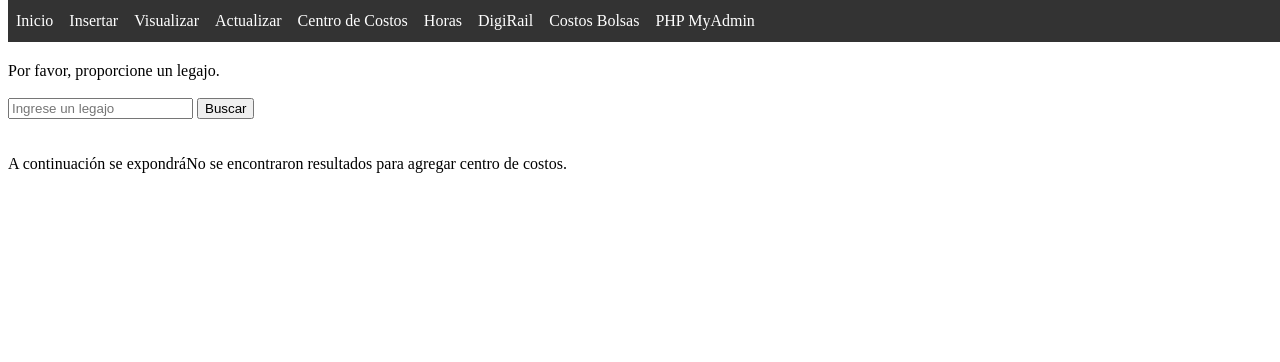
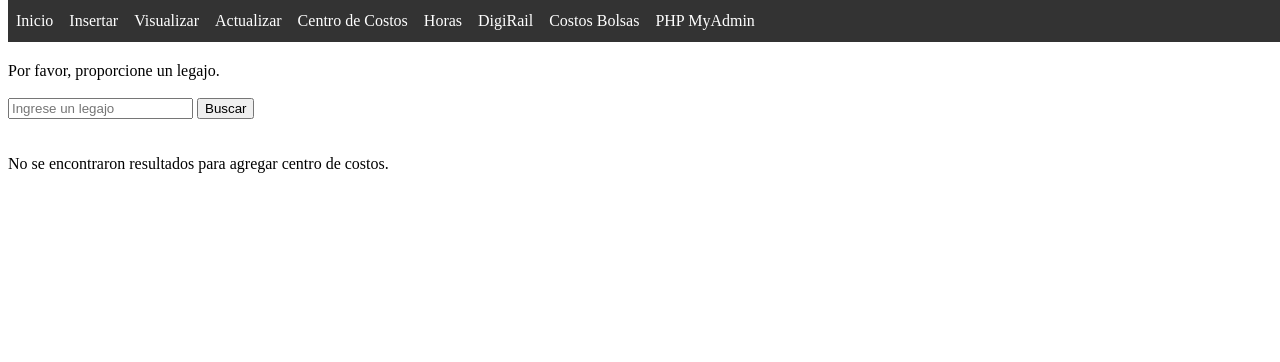
Before and after one commit to AgustinMadygraf/Horas, a PHP site: page /insertar_centro.php in a window 1280 px wide. Shown: the top 362 px of the page. Run offline with PHP 8.4, Linux system fonts and the light colour scheme; data comes from the database, SQL or seed files in the repository; data that the repository does not hold is empty.

Commit message:
The commit removes the text "A continuación se expondrá" from the PHP code. (generated by blackbox.ai )

```diff
--- a/includes/legajo.php
+++ b/includes/legajo.php
@@ -57,6 +57,6 @@ function mostrarFormularioBusqueda() {
             <input type='text' name='legajo' placeholder='Ingrese un legajo'>
             <input type='submit' value='Buscar'>
           </form>";
-    echo "<br><br>A continuación se expondrá";
+    echo "<br><br>";
 }
 ?>
```
